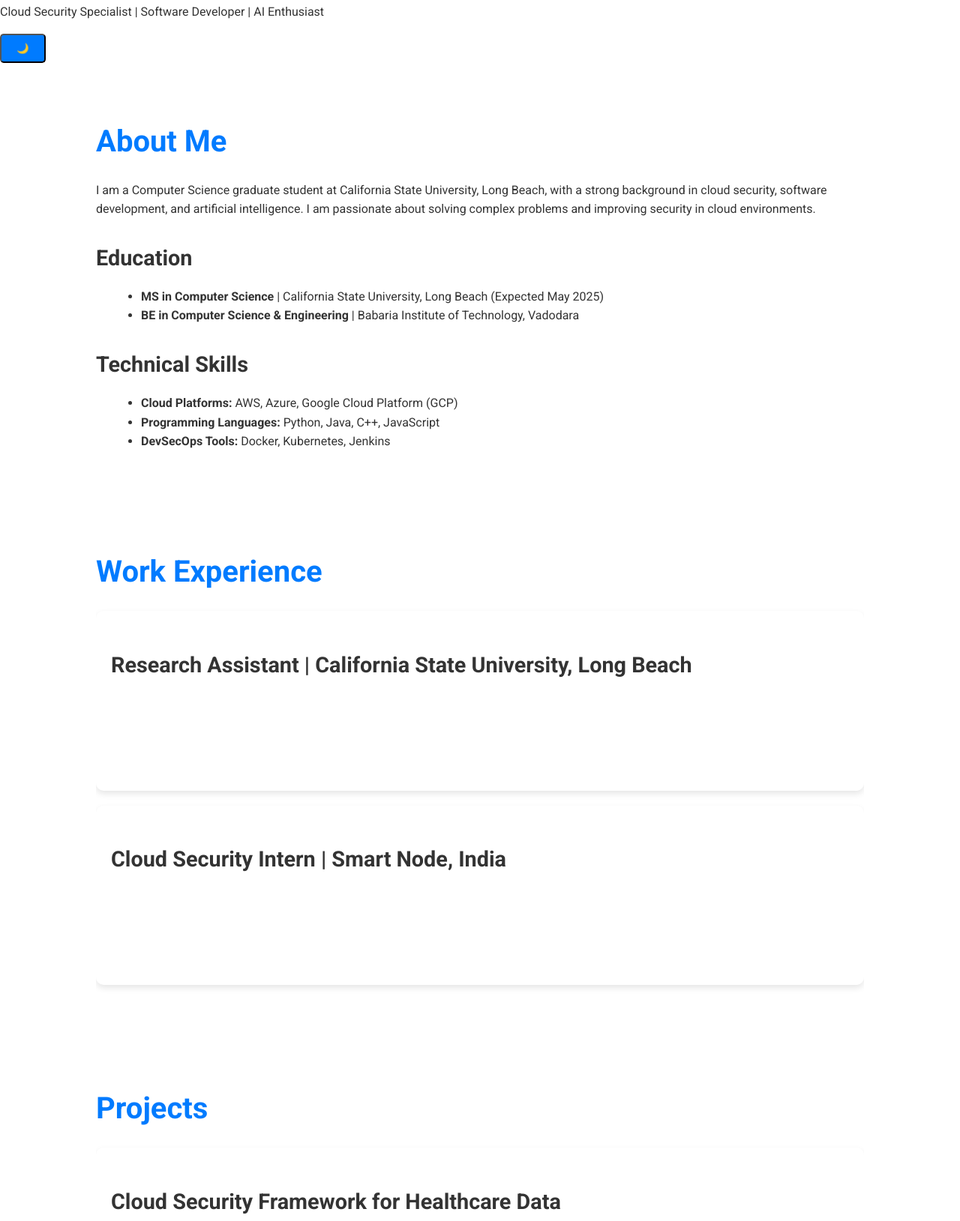
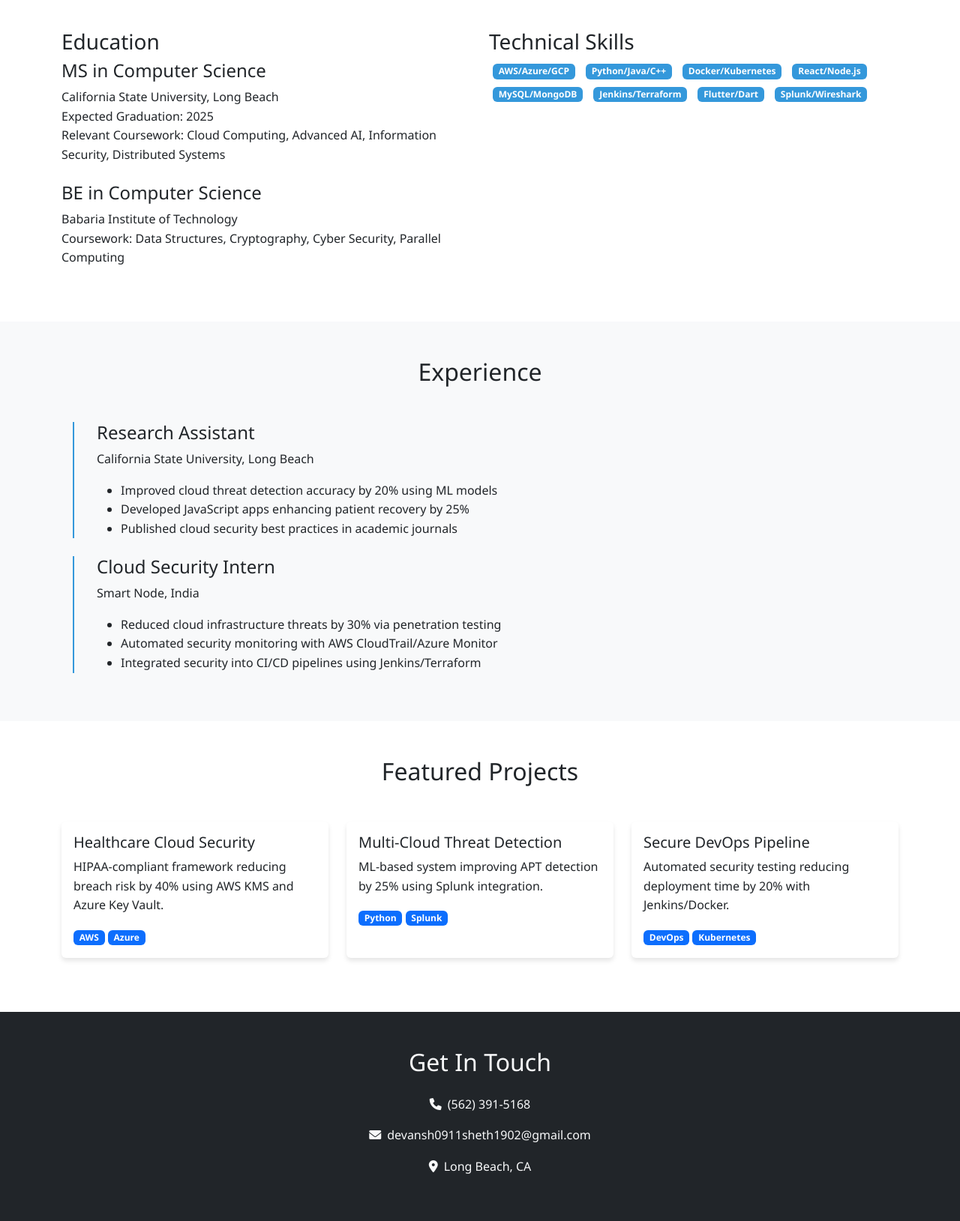
Before and after one commit to devanshsheth0911/my-portfolio, a plain HTML site: page index.html in a window 1280 px wide. Shown: the part 523-2152 px from the top of the page at 75% size. Drawn offline with nearby package versions, Linux system fonts and the light colour scheme.

Commit message:
Add files via upload

```diff
--- a/index.html
+++ b/index.html
@@ -4,135 +4,202 @@
     <meta charset="UTF-8">
     <meta name="viewport" content="width=device-width, initial-scale=1.0">
     <title>Devansh Sheth - Portfolio</title>
-  <link rel="stylesheet" href="style.css">
-  <link href="https://fonts.googleapis.com/css2?family=Roboto:wght@400;700&display=swap" rel="stylesheet">
-  <link rel="icon" type="image/x-icon" href="favicon.ico">
-  <script src="https://cdn.jsdelivr.net/npm/particles.js"></script>
+    <link href="https://cdn.jsdelivr.net/npm/bootstrap@5.3.0/dist/css/bootstrap.min.css" rel="stylesheet">
+    <link rel="stylesheet" href="https://cdnjs.cloudflare.com/ajax/libs/font-awesome/6.0.0/css/all.min.css">
+    <style>
+        :root {
+            --primary-color: #2c3e50;
+            --secondary-color: #3498db;
+        }
+
+        body {
+            font-family: 'Segoe UI', sans-serif;
+            line-height: 1.6;
+        }
+
+        .hero {
+            background: linear-gradient(rgba(44, 62, 80, 0.9), rgba(44, 62, 80, 0.9)),
+                        url('https://source.unsplash.com/random/1920x1080/?cloud,security') center/cover;
+            color: white;
+            padding: 120px 0;
+        }
+
+        .skill-badge {
+            background: var(--secondary-color);
+            color: white;
+            margin: 5px;
+        }
+
+        .project-card {
+            transition: transform 0.3s;
+            border: none;
+            box-shadow: 0 4px 6px rgba(0,0,0,0.1);
+        }
+
+        .project-card:hover {
+            transform: translateY(-5px);
+        }
+
+        .timeline-item {
+            border-left: 2px solid var(--secondary-color);
+            padding-left: 30px;
+            margin-left: 15px;
+        }
+    </style>
 </head>
 <body>
-  <!-- Header Section -->
-  <header>
+    <!-- Navigation -->
+    <nav class="navbar navbar-expand-lg navbar-dark bg-dark fixed-top">
         <div class="container">
-        <!-- Particle Background -->
-      <div id="particles-js"></div>
-      <img src="C:\Users\91635\OneDrive\Desktop\Portfolio\images\WhatsApp Image 2025-02-08 at 4.05.22 PM (3).jpeg" alt="Devansh Sheth" class="profile-pic">
-      <h1>Devansh Sheth</h1>
-      <p>Cloud Security Specialist | Software Developer | AI Enthusiast</p>
-      <a href="#projects" class="btn">View My Work</a>
-      <a href="C:\Users\91635\Downloads\Devansh_Resume 13.pdf" download class="btn">Download Resume</a>
+            <a class="navbar-brand" href="#">Devansh Sheth</a>
+            <button class="navbar-toggler" type="button" data-bs-toggle="collapse" data-bs-target="#navbarNav">
+                <span class="navbar-toggler-icon"></span>
+            </button>
+            <div class="collapse navbar-collapse" id="navbarNav">
+                <ul class="navbar-nav ms-auto">
+                    <li class="nav-item"><a class="nav-link" href="#about">About</a></li>
+                    <li class="nav-item"><a class="nav-link" href="#experience">Experience</a></li>
+                    <li class="nav-item"><a class="nav-link" href="#projects">Projects</a></li>
+                    <li class="nav-item"><a class="nav-link" href="#contact">Contact</a></li>
+                </ul>
             </div>
-  </header>
-  <p id="typewriter"></p>
-  <!-- Scroll Progress Bar -->
-  <div id="scroll-progress"></div>
+        </div>
+    </nav>
 
-  <!-- Dark Mode Toggle -->
-<button id="dark-mode-toggle" class="btn">🌙</button>
-
-  <!-- About Me Section -->
-  <section id="about">
+    <!-- Hero Section -->
+    <section class="hero text-center">
         <div class="container">
-      <h2>About Me</h2>
-      <p>
-        I am a Computer Science graduate student at California State University, Long Beach, with a strong background in cloud security, software development, and artificial intelligence. I am passionate about solving complex problems and improving security in cloud environments.
-      </p>
-      <h3>Education</h3>
-      <ul>
-        <li><strong>MS in Computer Science</strong> | California State University, Long Beach (Expected May 2025)</li>
-        <li><strong>BE in Computer Science & Engineering</strong> | Babaria Institute of Technology, Vadodara</li>
-      </ul>
-      <h3>Technical Skills</h3>
-      <ul>
-        <li><strong>Cloud Platforms:</strong> AWS, Azure, Google Cloud Platform (GCP)</li>
-        <li><strong>Programming Languages:</strong> Python, Java, C++, JavaScript</li>
-        <li><strong>DevSecOps Tools:</strong> Docker, Kubernetes, Jenkins</li>
-      </ul>
+            <h1 class="display-4 mb-3">Devansh Sheth</h1>
+            <p class="lead">Cloud Security Specialist & Full-Stack Developer</p>
+            <div class="mt-4">
+                <a href="https://linkedin.com/in/devansh-sheth0911" target="_blank" class="btn btn-light btn-lg mx-2">
+                    <i class="fab fa-linkedin"></i> LinkedIn
+                </a>
+                <a href="mailto:devansh0911sheth1902@gmail.com" class="btn btn-outline-light btn-lg mx-2">
+                    <i class="fas fa-envelope"></i> Email
+                </a>
+            </div>
         </div>
     </section>
 
-  <!-- Work Experience Section -->
-  <section id="experience">
+    <!-- About Section -->
+    <section id="about" class="py-5">
         <div class="container">
-      <h2>Work Experience</h2>
-      <div class="job">
-        <h3>Research Assistant | California State University, Long Beach</h3>
-        <p><em>October 2023-January-2024</em></p>
+            <h2 class="text-center mb-5">About Me</h2>
+            <div class="row">
+                <div class="col-md-6">
+                    <h3>Education</h3>
+                    <div class="mb-4">
+                        <h4>MS in Computer Science</h4>
+                        <p>California State University, Long Beach<br>
+                        Expected Graduation: 2025<br>
+                        Relevant Coursework: Cloud Computing, Advanced AI, Information Security, Distributed Systems</p>
+                    </div>
+                    <div class="mb-4">
+                        <h4>BE in Computer Science</h4>
+                        <p>Babaria Institute of Technology<br>
+                        Coursework: Data Structures, Cryptography, Cyber Security, Parallel Computing</p>
+                    </div>
+                </div>
+
+                <div class="col-md-6">
+                    <h3>Technical Skills</h3>
+                    <div class="mb-3">
+                        <span class="badge skill-badge">AWS/Azure/GCP</span>
+                        <span class="badge skill-badge">Python/Java/C++</span>
+                        <span class="badge skill-badge">Docker/Kubernetes</span>
+                        <span class="badge skill-badge">React/Node.js</span>
+                        <span class="badge skill-badge">MySQL/MongoDB</span>
+                        <span class="badge skill-badge">Jenkins/Terraform</span>
+                        <span class="badge skill-badge">Flutter/Dart</span>
+                        <span class="badge skill-badge">Splunk/Wireshark</span>
+                    </div>
+                </div>
+            </div>
+        </div>
+    </section>
+
+    <!-- Experience Section -->
+    <section id="experience" class="bg-light py-5">
+        <div class="container">
+            <h2 class="text-center mb-5">Experience</h2>
+            <div class="timeline-item">
+                <h4>Research Assistant</h4>
+                <p>California State University, Long Beach</p>
                 <ul>
-          <li>Researched and implemented machine learning models to detect anomalous behavior in cloud environments.</li>
-          <li>Developed a secure multi-cloud architecture framework to enhance data privacy and compliance.</li>
+                    <li>Improved cloud threat detection accuracy by 20% using ML models</li>
+                    <li>Developed JavaScript apps enhancing patient recovery by 25%</li>
+                    <li>Published cloud security best practices in academic journals</li>
                 </ul>
             </div>
-      <div class="job">
-        <h3>Cloud Security Intern | Smart Node, India</h3>
-        <p><em>January 2023-June 2023</em></p>
+
+            <div class="timeline-item mt-4">
+                <h4>Cloud Security Intern</h4>
+                <p>Smart Node, India</p>
                 <ul>
-          <li>Conducted vulnerability assessments and penetration testing on cloud infrastructure.</li>
-          <li>Automated security monitoring using AWS CloudTrail and Azure Monitor.</li>
+                    <li>Reduced cloud infrastructure threats by 30% via penetration testing</li>
+                    <li>Automated security monitoring with AWS CloudTrail/Azure Monitor</li>
+                    <li>Integrated security into CI/CD pipelines using Jenkins/Terraform</li>
                 </ul>
             </div>
         </div>
     </section>
 
     <!-- Projects Section -->
-  <section id="projects">
+    <section id="projects" class="py-5">
         <div class="container">
-      <h2>Projects</h2>
-      <div class="project">
-        <h3>Cloud Security Framework for Healthcare Data</h3>
-        <p>Designed a secure cloud architecture for storing and processing sensitive healthcare data, ensuring compliance with HIPAA and GDPR.</p>
-        <p><strong>Technologies:</strong> AWS KMS, Azure Key Vault, Encryption Protocols</p>
-      </div>
-      <div class="project">
-        <h3>Multi-Cloud Threat Detection</h3>
-        <p>Developed a machine learning-based threat detection system for multi-cloud environments (AWS, Azure, GCP).</p>
-        <p><strong>Technologies:</strong> Splunk, AWS Security Hub, Machine Learning</p>
+            <h2 class="text-center mb-5">Featured Projects</h2>
+            <div class="row">
+                <div class="col-md-4 mb-4">
+                    <div class="card project-card h-100">
+                        <div class="card-body">
+                            <h5 class="card-title">Healthcare Cloud Security</h5>
+                            <p class="card-text">HIPAA-compliant framework reducing breach risk by 40% using AWS KMS and Azure Key Vault.</p>
+                            <div class="badge bg-primary">AWS</div>
+                            <div class="badge bg-primary">Azure</div>
                         </div>
                     </div>
-  </section>
+                </div>
 
-  <!-- Blog Section -->
-  <section id="blog">
-    <div class="container">
-      <h2>Blog</h2>
-      <div class="blog-post">
-        <h3>Best Practices for Cloud Security in Multi-Cloud Environments</h3>
-        <p><em>Published: October 2023</em></p>
-        <p>In this article, I discuss the challenges of securing multi-cloud environments and share best practices for ensuring data privacy and compliance.</p>
-        <a href="#" class="btn">Read More</a>
+                <div class="col-md-4 mb-4">
+                    <div class="card project-card h-100">
+                        <div class="card-body">
+                            <h5 class="card-title">Multi-Cloud Threat Detection</h5>
+                            <p class="card-text">ML-based system improving APT detection by 25% using Splunk integration.</p>
+                            <div class="badge bg-primary">Python</div>
+                            <div class="badge bg-primary">Splunk</div>
                         </div>
-      <div class="blog-post">
-        <h3>Integrating Security into DevOps: A Practical Guide</h3>
-        <p><em>Published: September 2023</em></p>
-        <p>This guide provides step-by-step instructions on how to integrate security into your DevOps pipeline using tools like Jenkins, Docker, and Kubernetes.</p>
-        <a href="#" class="btn">Read More</a>
+                    </div>
+                </div>
+
+                <div class="col-md-4 mb-4">
+                    <div class="card project-card h-100">
+                        <div class="card-body">
+                            <h5 class="card-title">Secure DevOps Pipeline</h5>
+                            <p class="card-text">Automated security testing reducing deployment time by 20% with Jenkins/Docker.</p>
+                            <div class="badge bg-primary">DevOps</div>
+                            <div class="badge bg-primary">Kubernetes</div>
+                        </div>
+                    </div>
+                </div>
             </div>
         </div>
     </section>
 
     <!-- Contact Section -->
-  <section id="contact">
-    <div class="container">
-      <h2>Contact Me</h2>
-      <p>Feel free to reach out to me for collaborations or opportunities!</p>
-      <ul>
-        <li><strong>Email:</strong> devansh0911sheth1902@gmail.com</li>
-        <li><strong>LinkedIn:</strong> <a href="https://www.linkedin.com/in/devansh-sheth0911/">LinkedIn Profile</a></li>
-        <li><strong>Phone:</strong> (562) 391-5168</li>
-      </ul>
+    <section id="contact" class="bg-dark text-light py-5">
+        <div class="container text-center">
+            <h2 class="mb-4">Get In Touch</h2>
+            <div class="row justify-content-center">
+                <div class="col-md-6">
+                    <p><i class="fas fa-phone me-2"></i>(562) 391-5168</p>
+                    <p><i class="fas fa-envelope me-2"></i>devansh0911sheth1902@gmail.com</p>
+                    <p><i class="fas fa-map-marker-alt me-2"></i>Long Beach, CA</p>
+                </div>
+            </div>
         </div>
     </section>
 
-  <!-- Footer -->
-  <footer>
-    <div class="container">
-      <p>&copy; 2023 Devansh Sheth. All rights reserved.</p>
-    </div>
-  </footer>
-
-  <!-- Back to Top Button -->
-  <button id="back-to-top" class="btn">↑</button>
-
-  <!-- JavaScript -->
-  <script src="script.js"></script>
+    <script src="https://cdn.jsdelivr.net/npm/bootstrap@5.3.0/dist/js/bootstrap.bundle.min.js"></script>
 </body>
 </html>
```
Also changed, not shown: particles.json (line endings or trailing spaces), script.js (line endings or trailing spaces), style.css (indentation only). Lines whose indentation alone changed are shown as unchanged.
